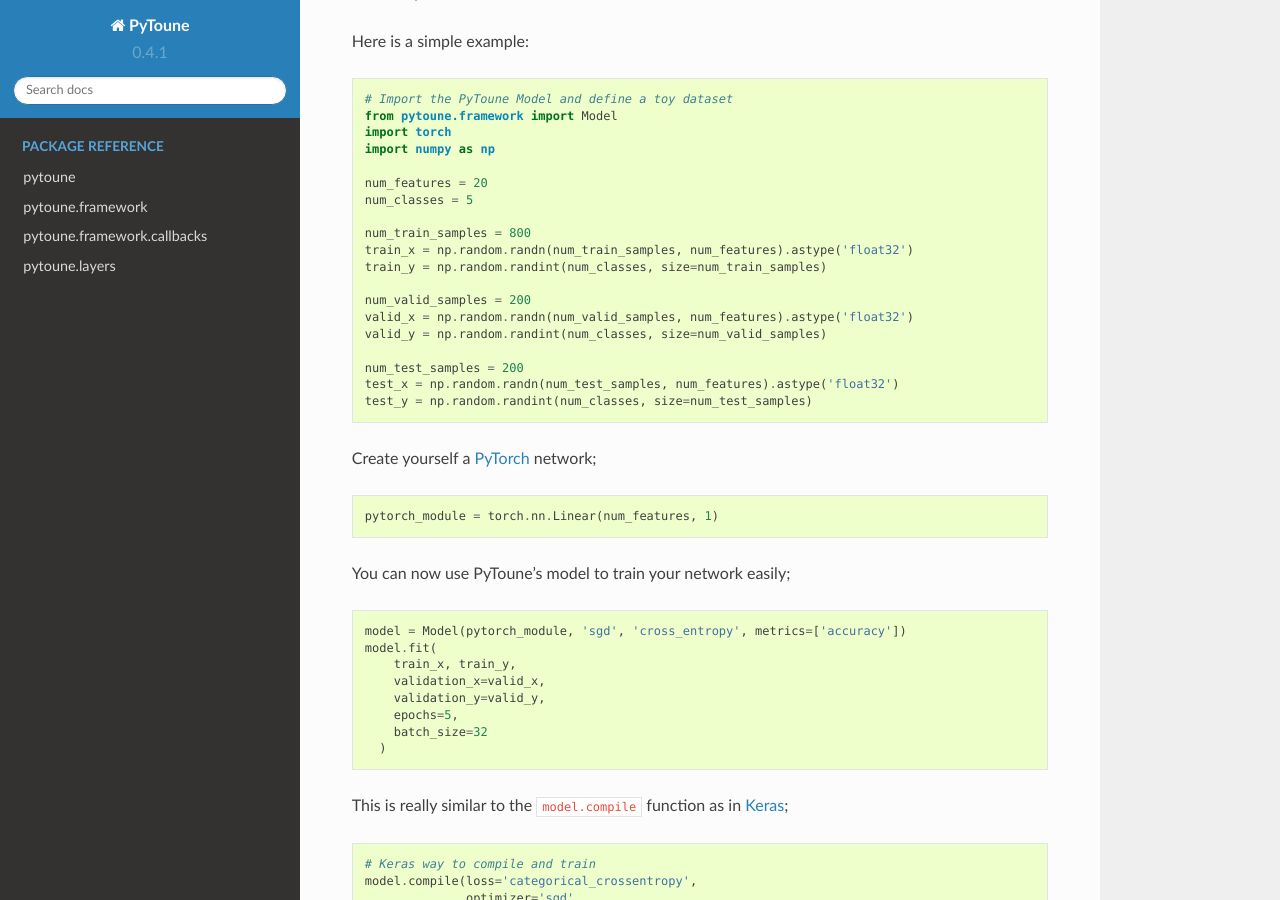
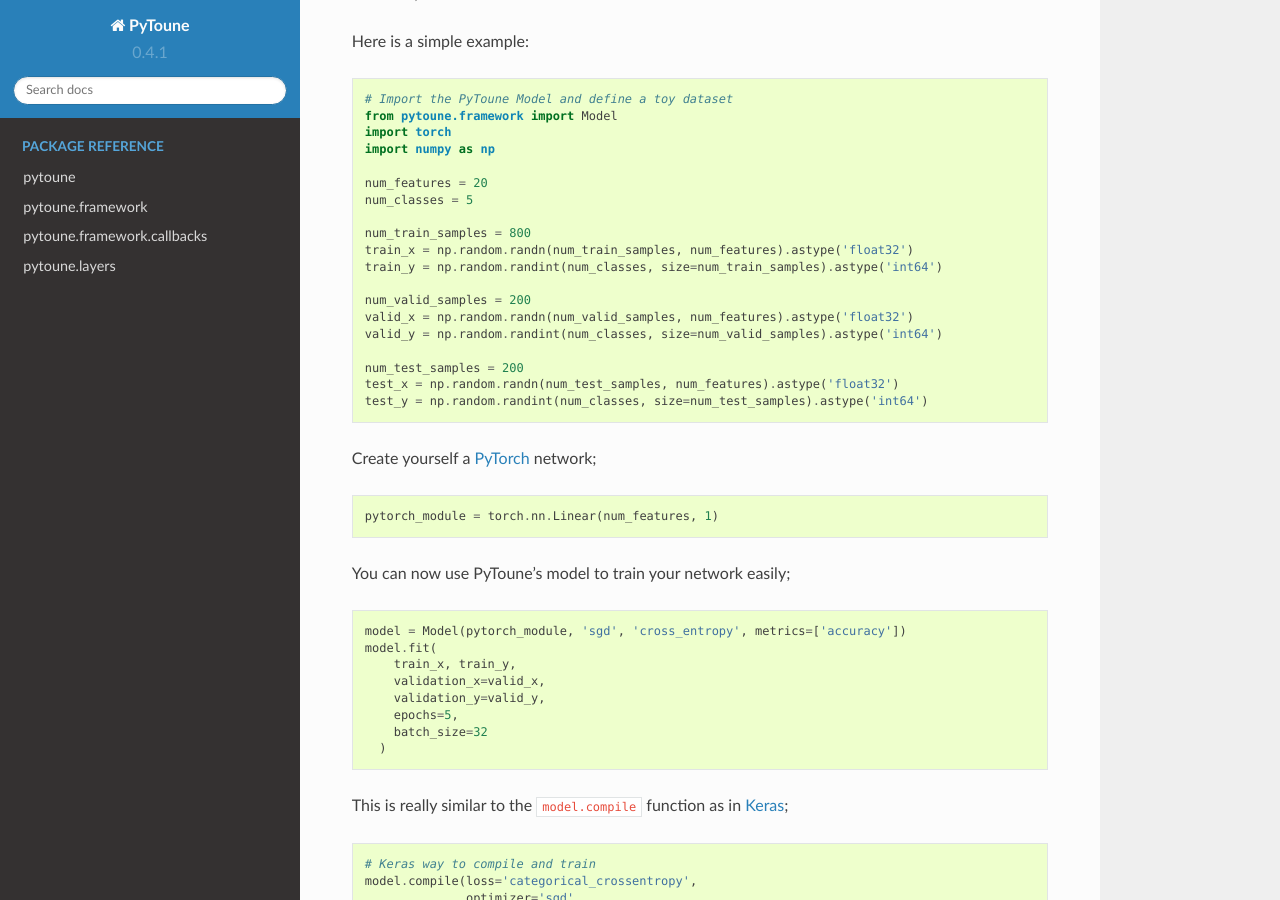
Before and after one commit to GRAAL-Research/poutyne, a Sphinx documentation site: the page built from docs/source/index.rst, in a window 1280 px wide and 900 px high, scrolled down 624 px. Built offline with Sphinx 7.4.7 and the Read the Docs theme 2.0.0, drawn with Linux system fonts in a browser that asks for light colours.

Commit message:
Add .astype('int64') to Numpy array examples since np.random.randint(num_classes, size=num_valid_samples) gives int32 arrays instead of int64 on Linux

```diff
--- a/docs/source/index.rst
+++ b/docs/source/index.rst
@@ -47,15 +47,15 @@ Here is a simple example:
 
   num_train_samples = 800
   train_x = np.random.randn(num_train_samples, num_features).astype('float32')
-  train_y = np.random.randint(num_classes, size=num_train_samples)
+  train_y = np.random.randint(num_classes, size=num_train_samples).astype('int64')
 
   num_valid_samples = 200
   valid_x = np.random.randn(num_valid_samples, num_features).astype('float32')
-  valid_y = np.random.randint(num_classes, size=num_valid_samples)
+  valid_y = np.random.randint(num_classes, size=num_valid_samples).astype('int64')
 
   num_test_samples = 200
   test_x = np.random.randn(num_test_samples, num_features).astype('float32')
-  test_y = np.random.randint(num_classes, size=num_test_samples)
+  test_y = np.random.randint(num_classes, size=num_test_samples).astype('int64')
 
 
 Create yourself a `PyTorch <https://pytorch.org/docs/master/nn.html>`_ network;
```
Also changed, not shown: README.md (+0 -1 lines), 1 other file.
